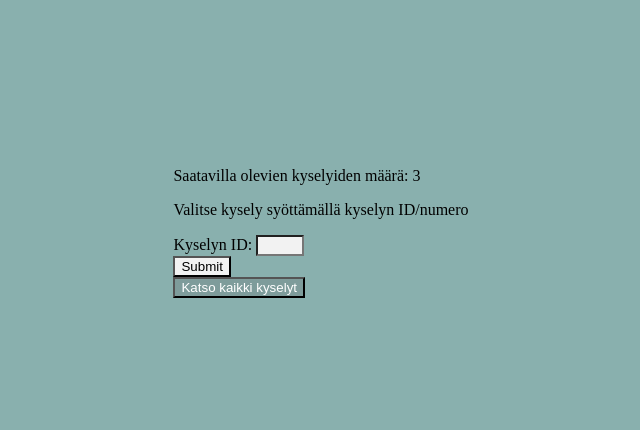
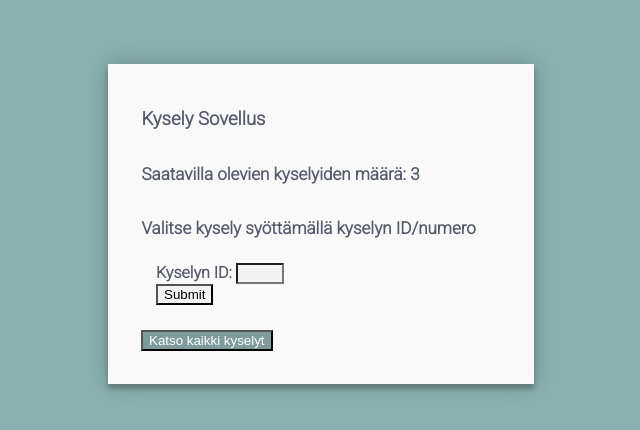
Before and after one commit to hirvaks/kyselyProjekti-frontEnd, a React (Create React App) app: page / in a window 1280 px wide. Shown: the part 184-614 px from the top of the page, without its empty margins (319-959 px from the left). Built offline with nearby package versions, Linux system fonts and the light colour scheme.

Commit message:
CSS changes

```diff
--- a/src/App.js
+++ b/src/App.js
@@ -43,26 +43,27 @@ function App() {
 
     if (tulostaKysely === false) {
         return (
-            <div>
-                <p>Saatavilla olevien kyselyiden määrä: {kyselytData[0].length}</p>
-                <p>Valitse kysely syöttämällä kyselyn ID/numero</p>
-                <form onSubmit={haeKysely}>
-                    Kyselyn ID: <input type="number" name="kyselyId" defaultValue={kysleyId} onChange={inputChanged} min="1" max={kyselytData[0].length} /><br></br>
+            <div class="form-container">
+                <h1 class="form-titleh1 text-color">Kysely Sovellus</h1>
+                <p class="form-titleh2 text-color">Saatavilla olevien kyselyiden määrä: {kyselytData[0].length}</p>
+                <p class="form-titleh2 text-color">Valitse kysely syöttämällä kyselyn ID/numero</p>
+                <form class="form-titleh2 text-color form-field " onSubmit={haeKysely}>
+                    Kyselyn ID: < input type="number" name="kyselyId" defaultValue={kysleyId} onChange={inputChanged} min="1" max={kyselytData[0].length} /><br></br>
                     <input type="submit" value="Submit" />
                 </form>
-                <button onClick={haeKaikkiKyselyt}>Katso kaikki kyselyt</button>
+                <button class="" onClick={haeKaikkiKyselyt}>Katso kaikki kyselyt</button>
             </div>
         )
     } else if ((tulostaKysely === true) && (tulostaKaikkiKyselyt === true)) {
         return (
-            <div>
+            <div class = "form-container">
                 <button onClick={() => setTulostaKysely(false)}>Takaisin</button>
                 <KaikkiKyselyt kyselyt={kyselytData[0]} />
             </div>
         )
     } else {
         return (
-            <div>
+            <div class = "form-container">
                 <button onClick={() => setTulostaKysely(false)}>Valitse toinen kysely</button>
                 <Text kysely={haluttuKysley} />
             </div>
--- a/src/component/KaikkiKyselyt.js
+++ b/src/component/KaikkiKyselyt.js
@@ -21,14 +21,14 @@ function KaikkiKyselyt(props) {
 
     if (tulostaKysely === false) {
         return (
-            <>{
+            <div >{
                 props.kyselyt.map((kysely, i) => (
                     <div key={i}>
                         <p>
                             <button name={kysely.nimi} id={i} onClick={haeKysely}>{kysely.nimi}</button>
                         </p>
                     </div>))}
-            </>
+            </div>
         )
     } else {
         return (
--- a/src/component/Text.js
+++ b/src/component/Text.js
@@ -5,6 +5,7 @@ import FormControlLabel from '@mui/material/FormControlLabel';
 import FormControl from '@mui/material/FormControl';
 import FormLabel from '@mui/material/FormLabel';
 import { Button } from "@mui/material";
+
 
 /*
 Tarvittava importti tekstikenttään radio vaihtoehdossa:
@@ -37,14 +38,15 @@ function Text(props) {
 
     return (
         <>
-            <h2>{valittuKysely.nimi}</h2>
+            <h2 class="form-text ">{valittuKysely.nimi}</h2>
 
             <FormControl>
                 {
                     kysymykset.map((k, i) => (
-                        <div key={k.id}>
+                        <div key={k.id} >
                             <FormLabel key={`FormLabelKey${i}`} id={i}>{k.kysymys}</FormLabel>
                             <RadioGroup
+
                                 key={`RadioGroupKey${i}`}
                                 id={i}
                                 aria-labelledby="demo-radio-buttons-group-label"
--- a/src/index.css
+++ b/src/index.css
@@ -22,6 +22,7 @@ body {
   font-size: 17px;
   border: 0;
   font-family: "Roboto", sans-serif;
+  font-weight: bold;
 }
 
 .text-color {
@@ -31,10 +32,11 @@ body {
 
 .form-titleh1 {
   margin: 10px 0 10px 0;
-  padding: 10.5px;
+  padding: 0.5px;
   font-size: 18.5px;
   border: 0;
   font-family: "Roboto", sans-serif;
+  font-weight: bold;
 }
 
 .form-checkbox-label {
@@ -150,6 +152,12 @@ input[type="checkbox"]:checked::before {
   border: 0;
   font-family: "Roboto", sans-serif;
 
+
+}
+
+.form-text {
+  font-weight: bold;
+  color: #555B6E;
 
 }
 
```
